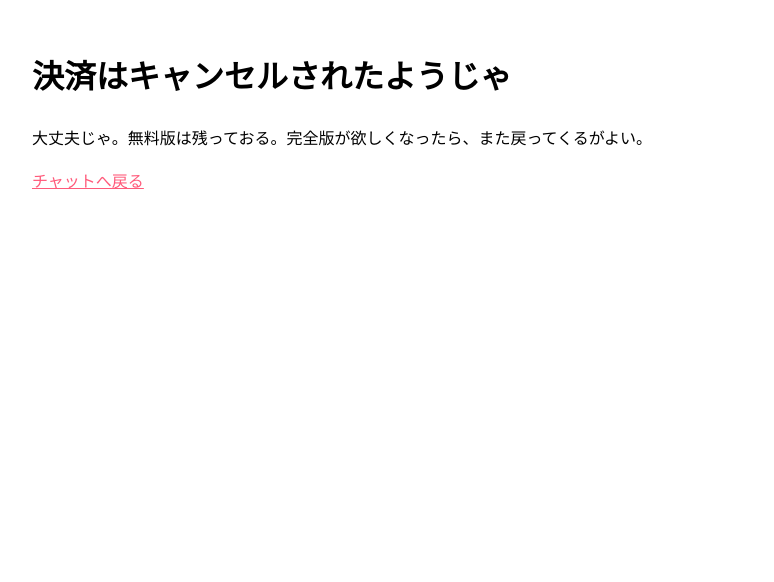
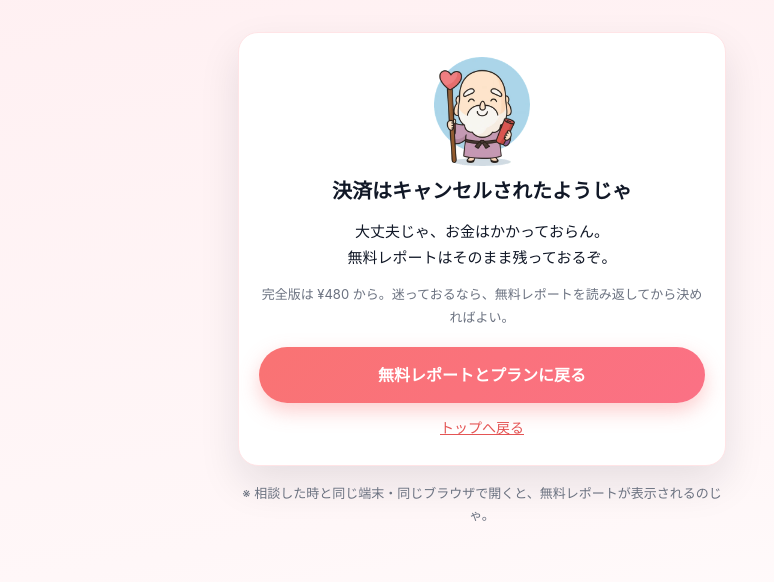
Before and after one commit to koigurulab/koigurulab_V0.2, a plain HTML site: page paid-cancel.html in a window 1280 px wide. Shown: the whole page, without its empty margins (158-932 px from the left). Drawn offline with Linux system fonts and the light colour scheme.

Commit message:
スマホの第一画面を整える（チャットの入力欄、LPヘッダー、決済後・キャンセル）
- チャット：上部の案内を小さくし、開いた瞬間に入力欄まで見えるように（375×667〜414×896、PCで確認）
  - 案内文を実際の流れ（順番に質問→無料レポート）に合わせる。重複していた説明行を削除、注意書きはカードの下へ
  - 入力欄の案内文を短く（途中で切れていた）
  - GA4: intake_first_answer（最初の回答＝名前）を追加
  - テストモードでは intake_complete のログも送らない
- LP：スマホでヘッダーのロゴ文字が3行に折れていた → 420px以下はロゴ文字を隠してボタン2つを1行に
- 決済後：完成後も見出しが「生成中じゃ…」のままだった → 「お主の完全版じゃ」と読み返し・保存の案内に切り替え。“ ”を除去
- キャンセルページ：素のHTMLだったのを、仙人画像・安心の一言・「無料レポートとプランに戻る」ボタン付きに。GA4: checkout_cancel_view / cancel_back_to_chat

Co-Authored-By: Claude Opus 5.5 <noreply@anthropic.com>
Claude-Session: https://claude.ai/code/session_01KHMR8VXdqYNUeWeijBnSHg

```diff
--- a/paid-cancel.html
+++ b/paid-cancel.html
@@ -4,18 +4,77 @@
 <head>
   <meta charset="UTF-8" />
   <meta name="viewport" content="width=device-width,initial-scale=1" />
-  <title>決済キャンセル</title>
+  <meta name="robots" content="noindex" />
+  <title>決済キャンセル｜恋ぐるラボ</title>
+  <link rel="icon" href="/favicon-48.png" />
+  <!-- Google tag (gtag.js) -->
+  <script async src="https://www.googletagmanager.com/gtag/js?id=G-PMRW6LK7YG"></script>
+  <script>
+    window.dataLayer = window.dataLayer || [];
+    function gtag(){ dataLayer.push(arguments); }
+    gtag('js', new Date());
+    gtag('config', 'G-PMRW6LK7YG');
+    function track(name, params){ try { gtag('event', name, params || {}); } catch (e) {} }
+  </script>
   <style>
-    body { font-family: system-ui, -apple-system, "Hiragino Sans", "Noto Sans JP", sans-serif; padding: 20px; line-height: 1.7; }
-    .box { max-width: 900px; margin: 0 auto; }
-    a { color: #ff5a7a; }
+    :root {
+      --accent: #f97373;
+      --accent-dark: #e45454;
+      --ink: #111827;
+      --muted: #6b7280;
+      --border: #ffe4e6;
+      --bg-soft: #fff7f8;
+    }
+    * { box-sizing: border-box; }
+    body {
+      margin: 0;
+      font-family: -apple-system, BlinkMacSystemFont, "Segoe UI", "Hiragino Sans", "Noto Sans JP", "Yu Gothic", sans-serif;
+      color: var(--ink);
+      background: linear-gradient(170deg, #fff0f2 0%, var(--bg-soft) 60%, #fff 100%);
+      min-height: 100vh;
+      line-height: 1.75;
+    }
+    main { max-width: 520px; margin: 0 auto; padding: 32px 16px 40px; }
+    .card {
+      background: #fff;
+      border: 1px solid var(--border);
+      border-radius: 20px;
+      padding: 24px 20px;
+      box-shadow: 0 18px 40px rgba(15, 23, 42, 0.10);
+      text-align: center;
+    }
+    .sage { width: 96px; height: auto; margin: 0 auto 8px; display: block; }
+    h1 { font-size: 20px; margin: 0 0 10px; }
+    p { margin: 0 0 12px; font-size: 15px; }
+    .muted { color: var(--muted); font-size: 13px; }
+    .btn {
+      display: block;
+      width: 100%;
+      padding: 14px 16px;
+      border-radius: 999px;
+      background: linear-gradient(135deg, var(--accent), #fb7185);
+      color: #fff;
+      font-weight: 800;
+      font-size: 16px;
+      text-decoration: none;
+      box-shadow: 0 8px 20px rgba(249, 115, 115, 0.35);
+      margin: 18px 0 10px;
+    }
+    .link { color: var(--accent-dark); font-size: 14px; }
   </style>
 </head>
 <body>
-  <div class="box">
-    <h1>決済はキャンセルされたようじゃ</h1>
-    <p>大丈夫じゃ。無料版は残っておる。完全版が欲しくなったら、また戻ってくるがよい。</p>
-    <p><a href="/chat.html">チャットへ戻る</a></p>
-  </div>
+  <main>
+    <div class="card">
+      <img class="sage" src="/assets/senin_320.webp" alt="恋愛仙人" />
+      <h1>決済はキャンセルされたようじゃ</h1>
+      <p>大丈夫じゃ、お金はかかっておらん。<br>無料レポートはそのまま残っておるぞ。</p>
+      <p class="muted">完全版は ¥480 から。迷っておるなら、無料レポートを読み返してから決めればよい。</p>
+      <a class="btn" href="/chat.html" onclick="track('cancel_back_to_chat')">無料レポートとプランに戻る</a>
+      <a class="link" href="/">トップへ戻る</a>
+    </div>
+    <p class="muted" style="text-align:center;margin-top:16px;">※ 相談した時と同じ端末・同じブラウザで開くと、無料レポートが表示されるのじゃ。</p>
+  </main>
+  <script>track('checkout_cancel_view');</script>
 </body>
 </html>
```
Also changed, not shown: chat.html (+26 -28 lines), index.html (+7 -0 lines), paid-success.html (+12 -2 lines).
